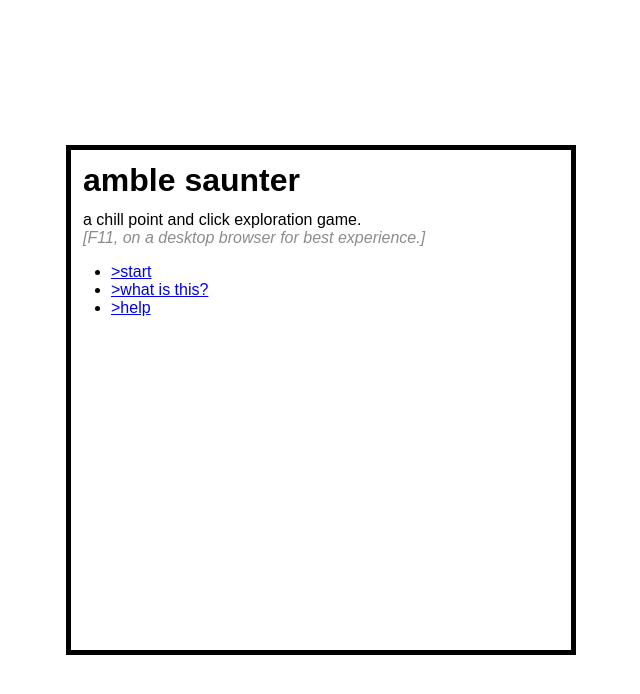
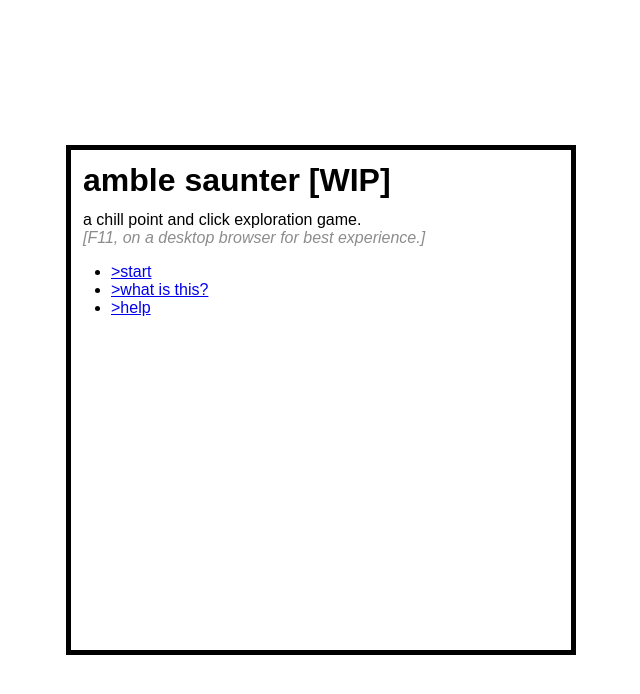
Before and after one commit to torquuato/amblesaunter, a plain HTML site: page index.html in a window 1280 px wide. Shown: the whole page, without its empty margins (319-959 px from the left). Drawn offline with Linux system fonts and the light colour scheme.

Commit message:
wip added :(

```diff
--- a/index.html
+++ b/index.html
@@ -10,7 +10,7 @@
 
 <body>
     <div class="wrapper">
-        <h1>amble saunter</h1>
+        <h1>amble saunter [WIP]</h1>
         <p>a chill point and click exploration game.<br><i style="color: #8c8c8c;">[F11, on a desktop browser for best experience.]</i></p>
         <ul>
             <li>
```
